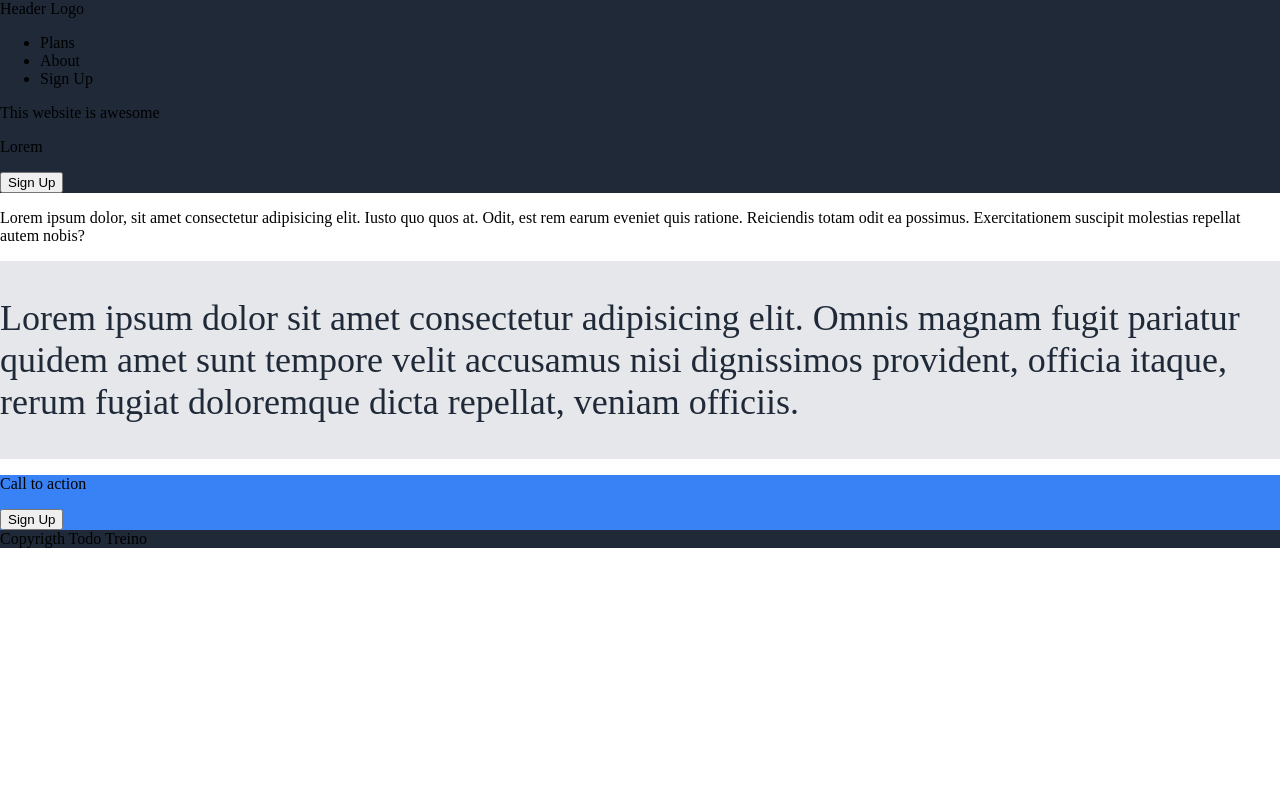
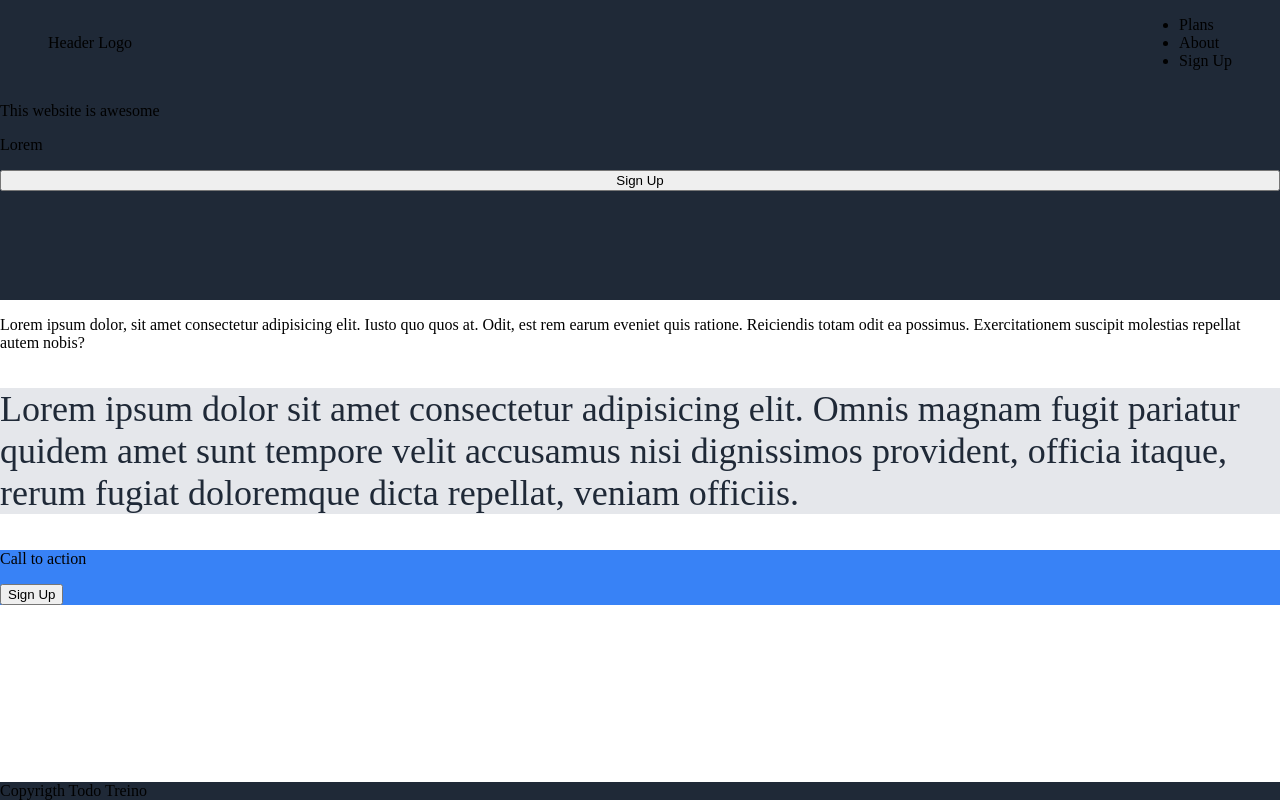
Before and after one commit to lucpax/odin-landing-page, a plain HTML site: page index.html in a window 1280 px wide. Drawn offline with Linux system fonts and the light colour scheme.

Commit message:
change the header style

```diff
--- a/index.html
+++ b/index.html
@@ -23,6 +23,7 @@
     <button>Sign Up</button>
     <!-- <img> -->
     </div>
+    <div class="content">
     <div class="information">
         <div class="info-item">
         <p>Lorem ipsum dolor, sit amet consectetur adipisicing elit. Iusto quo quos at. Odit, est rem earum eveniet quis ratione. Reiciendis totam odit ea possimus. Exercitationem suscipit molestias repellat autem nobis?</p>
@@ -37,6 +38,7 @@
             <button>Sign Up</button>
         </div>
     </div>
+    </div>
     <div class="footer">
         Copyrigth Todo Treino
     </div>
--- a/style.css
+++ b/style.css
@@ -9,8 +9,20 @@ body {
 
 .hero {
     background-color: #1F2937;
+    height: 300px;
+    display: flex;
+    flex-direction: column;
+}
+.header {
+    display: flex;
+    justify-content: space-between;
+    align-items: center;
+    padding: 0 48px;
 }
 
+.content {
+    flex: 1;
+}
 .quote {
     background-color: #E5E7EB;
 }
```
